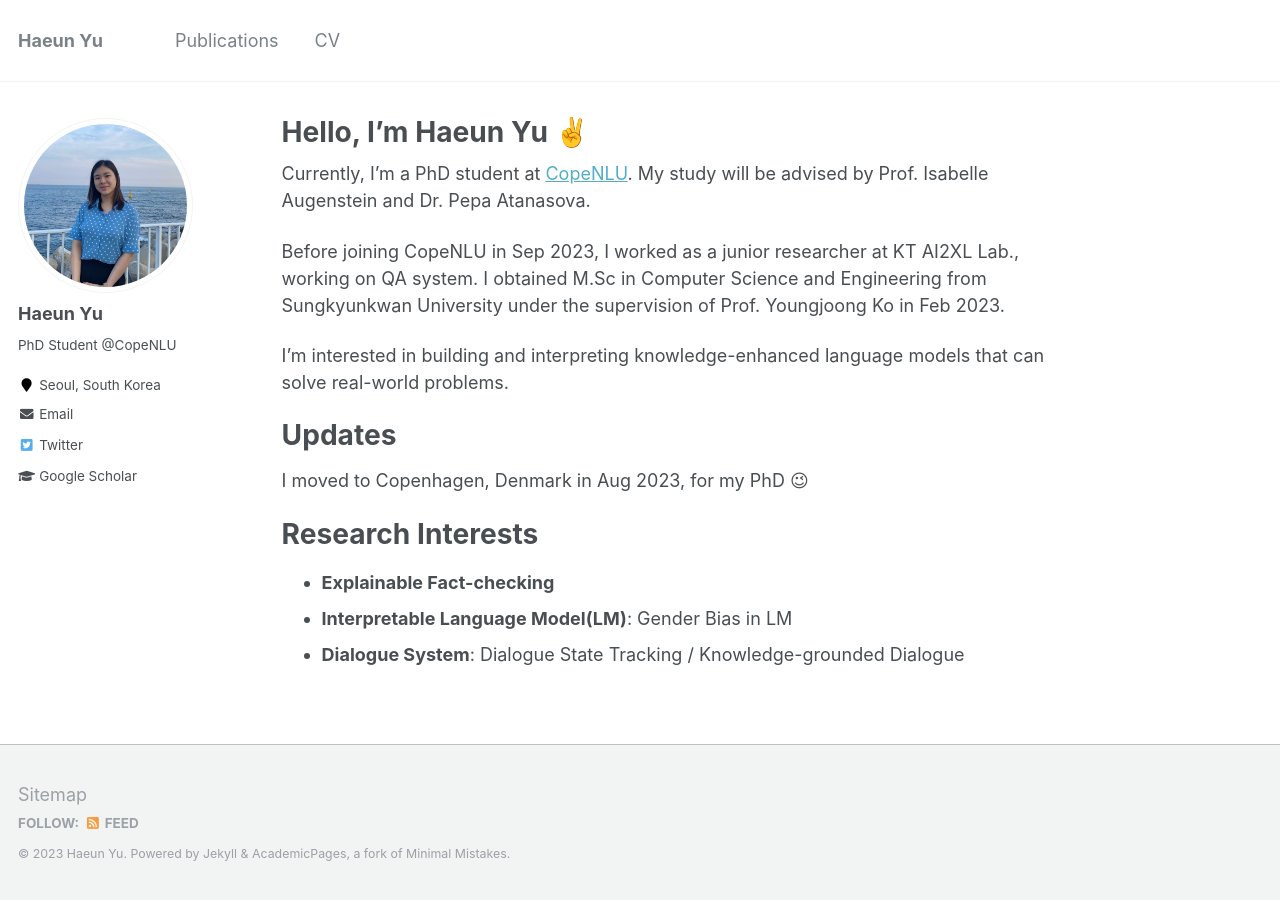
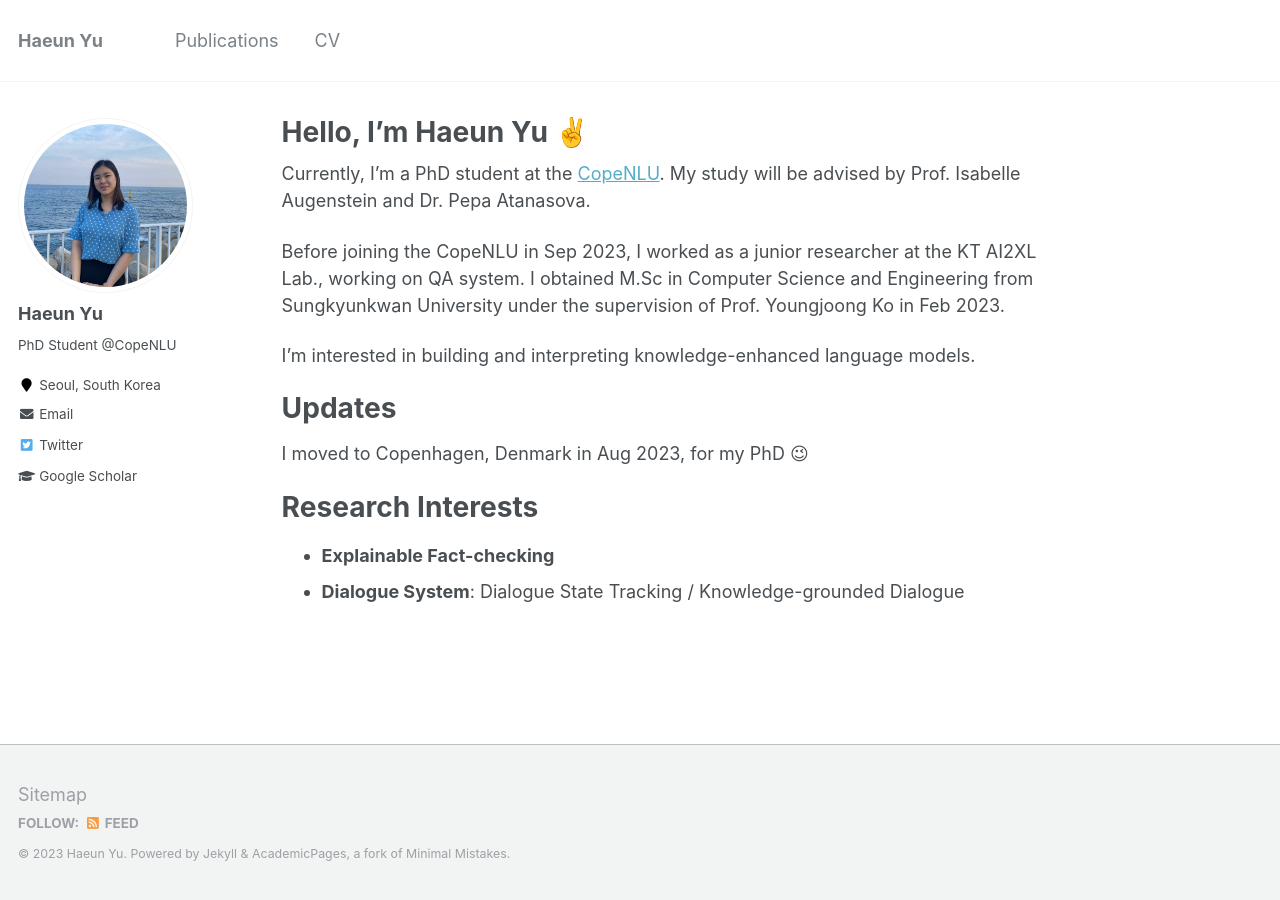
Before and after one commit to HaeunYu/haeunyu.github.io, a Jekyll site: the page built from _pages/about.md, in a window 1280 px wide. Built offline with Jekyll 4.4.1, drawn with Linux system fonts in a browser that asks for light colours.

Commit message:
final0912

```diff
--- a/_pages/about.md
+++ b/_pages/about.md
@@ -8,11 +8,11 @@ redirect_from:
   - /about.html
 ---
 
-Currently, I'm a PhD student at [CopeNLU](https://www.copenlu.com/). My study will be advised by Prof. Isabelle Augenstein and Dr. Pepa Atanasova.
+Currently, I'm a PhD student at the [CopeNLU](https://www.copenlu.com/). My study will be advised by Prof. Isabelle Augenstein and Dr. Pepa Atanasova.
 
-Before joining CopeNLU in Sep 2023, I worked as a junior researcher at KT AI2XL Lab., working on QA system. I obtained M.Sc in Computer Science and Engineering from Sungkyunkwan University under the supervision of Prof. Youngjoong Ko in Feb 2023.
+Before joining the CopeNLU in Sep 2023, I worked as a junior researcher at the KT AI2XL Lab., working on QA system. I obtained M.Sc in Computer Science and Engineering from Sungkyunkwan University under the supervision of Prof. Youngjoong Ko in Feb 2023.
 
-I'm interested in building and interpreting knowledge-enhanced language models that can solve real-world problems.
+I'm interested in building and interpreting knowledge-enhanced language models.
 
 
 Updates
@@ -23,5 +23,4 @@ I moved to Copenhagen, Denmark in Aug 2023, for my PhD 😉
 Research Interests
 ======
 - **Explainable Fact-checking**
-- **Interpretable Language Model(LM)**: Gender Bias in LM
 - **Dialogue System**: Dialogue State Tracking / Knowledge-grounded Dialogue
```
